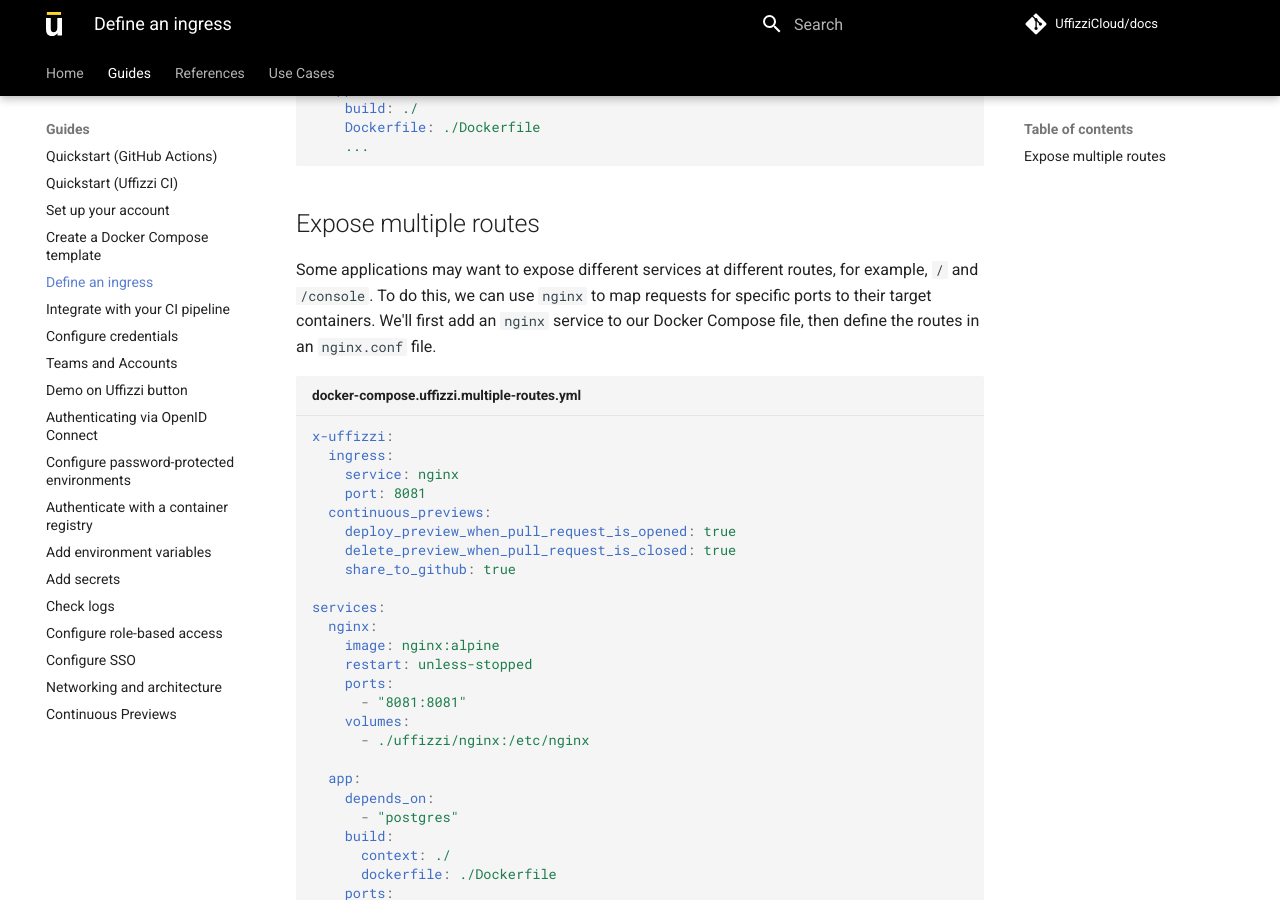
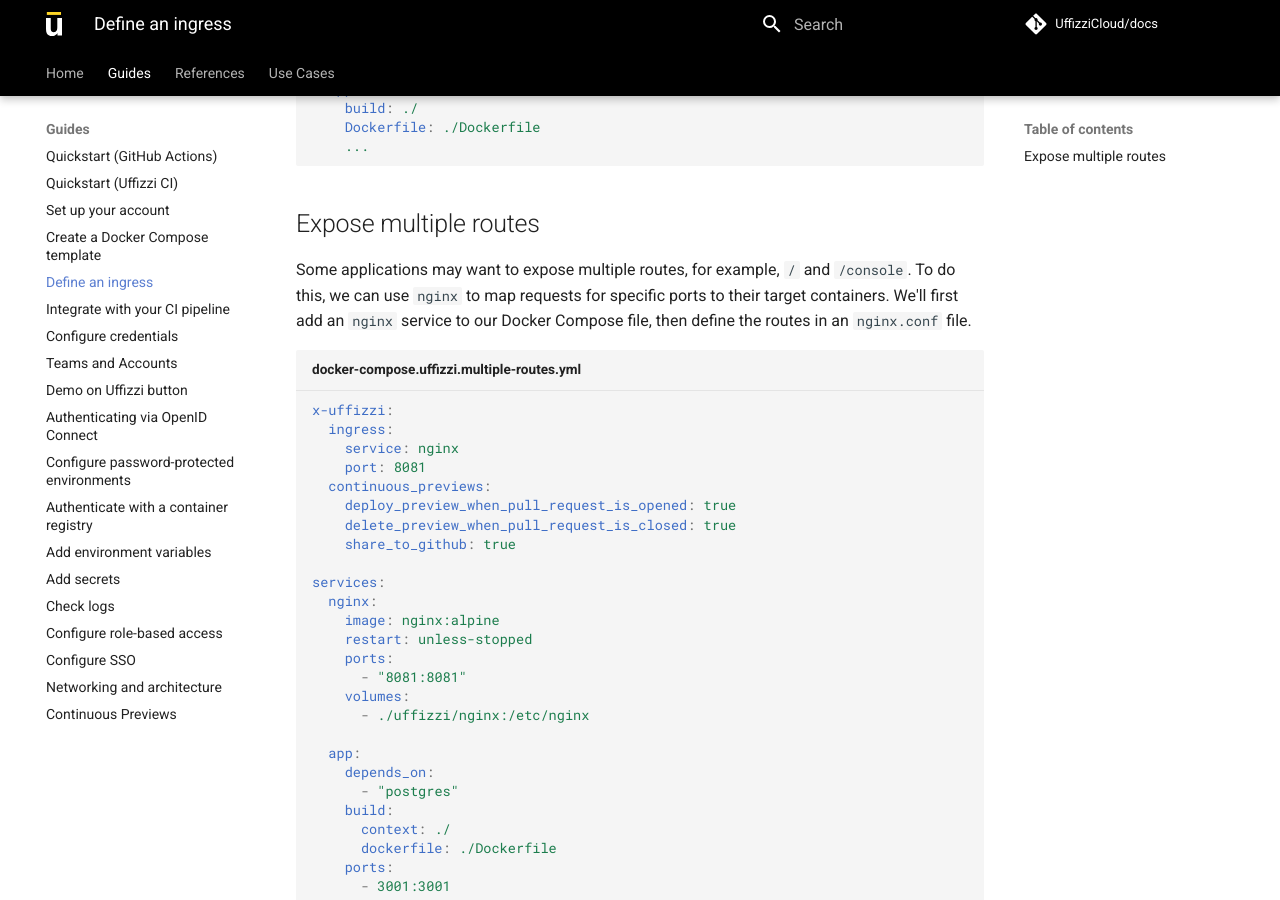
Before and after one commit to UffizziCloud/docs, an MkDocs documentation site: the page built from docs/guides/define-an-ingress.md, in a window 1280 px wide and 900 px high, scrolled down 537 px. Built offline with MkDocs 1.6.1 and Material for MkDocs 9.7.7, drawn with Linux system fonts in a browser that asks for light colours; comment, search, counter and statistics services are not loaded.

Commit message:
updated wording

````diff
--- a/docs/guides/define-an-ingress.md
+++ b/docs/guides/define-an-ingress.md
@@ -19,7 +19,7 @@
 
 ## Expose multiple routes
 
-Some applications may want to expose different services at different routes, for example, `/` and `/console`. To do this, we can use `nginx` to map requests for specific ports to their target containers. We'll first add an `nginx` service to our Docker Compose file, then define the routes in an `nginx.conf` file.
+Some applications may want to expose multiple routes, for example, `/` and `/console`. To do this, we can use `nginx` to map requests for specific ports to their target containers. We'll first add an `nginx` service to our Docker Compose file, then define the routes in an `nginx.conf` file.
 
 ```yaml title="docker-compose.uffizzi.multiple-routes.yml"
 x-uffizzi:
````
